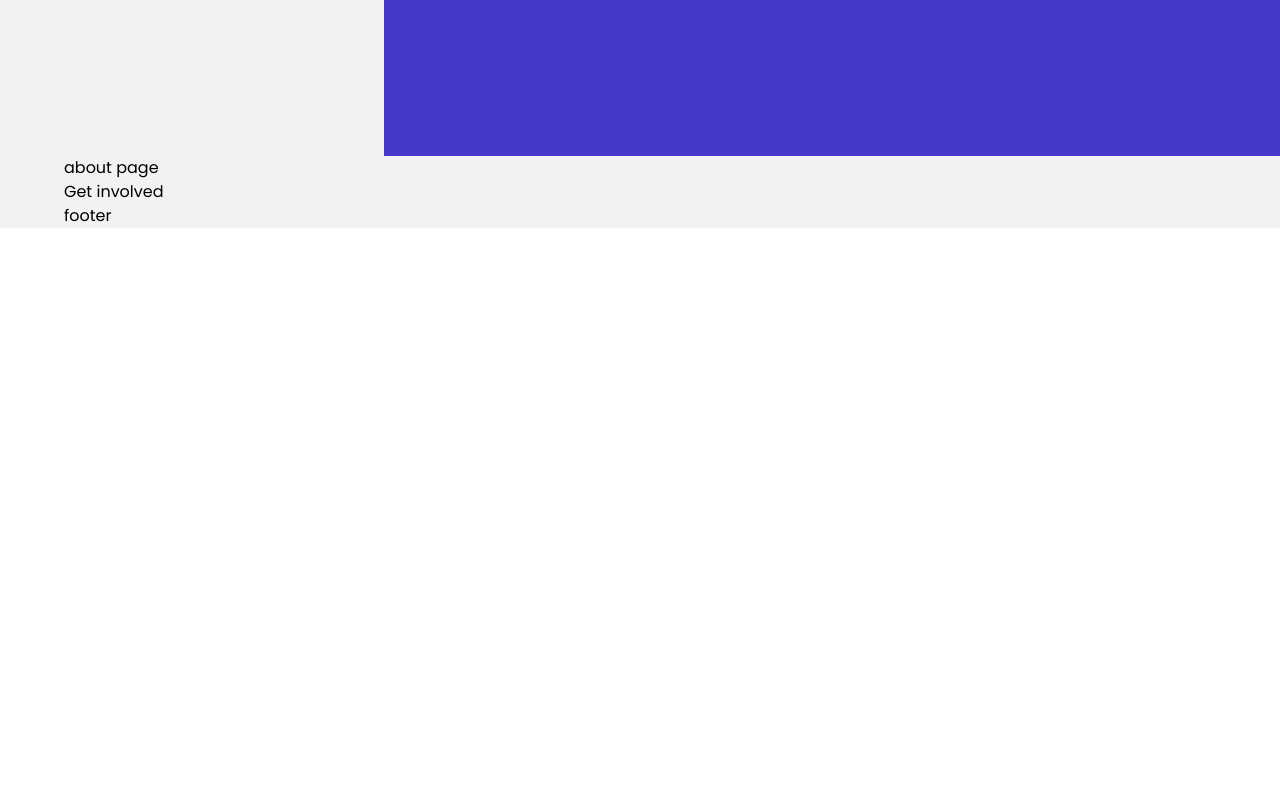
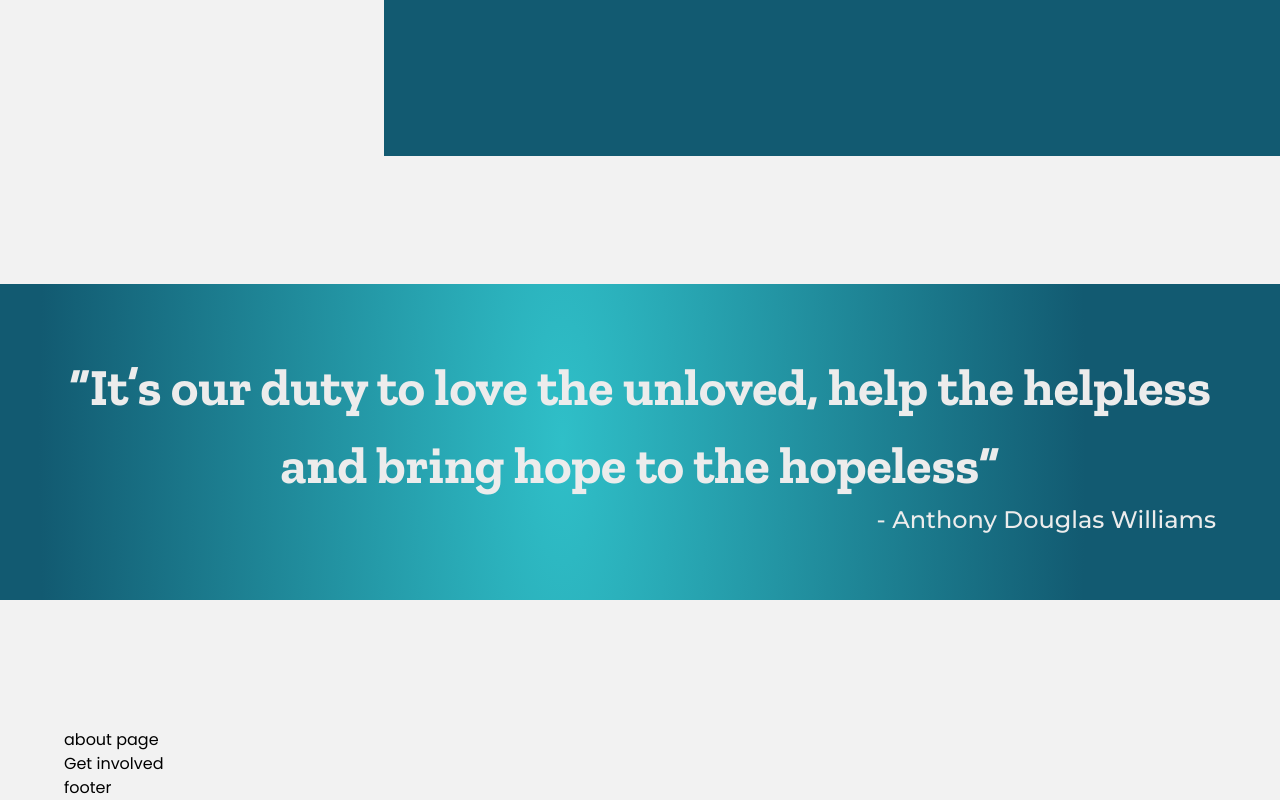
Before and after one commit to eniiku/songs_of_laughter, a React (Vite) app: page / in a window 1280 px wide. Shown: the part 664-1464 px from the top of the page. Before the commit the page ends 892 px from the top, so only its background shows below. Built offline with nearby package versions, Linux system fonts and the light colour scheme.

Commit message:
feat(App): create and style quote section

```diff
--- a/src/App.tsx
+++ b/src/App.tsx
@@ -9,6 +9,8 @@ const App = () => {
         id='home'
         className='w-full min-h-[90vh] relative grid items-center justify-start z-0'
       >
+        <div className='absolute -right-16 top-0 w-[70vw] h-[90vh] bg-[#125A71] -z-10'></div>
+
         <div className='my-auto'>
           <h1 className='font-montserrat font-bold text-7xl mb-4'>
             Rebuilding Lives:
@@ -25,8 +27,17 @@ const App = () => {
             </a>
           </button>
         </div>
+      </div>
 
-        <div className='absolute -right-16 top-0 w-[70vw] h-[90vh] bg-indigo-700 -z-10'></div>
+      <div className='text-center my-32 bg-indigo-500 -mx-16 p-16 radial-gradient text-textWhite'>
+        <q className='font-zilla font-bold text-[52px] mb-10'>
+          It’s our duty to love the unloved, help the helpless and bring hope to
+          the hopeless
+        </q>
+
+        <p className='font-montserrat font-medium text-2xl text-right'>
+          - Anthony Douglas Williams
+        </p>
       </div>
 
       <div>about page</div>
--- a/src/index.css
+++ b/src/index.css
@@ -9,3 +9,10 @@
     font-family: 'Poppins', sans-serif;
   }
 }
+
+/* Use in ./App.tsx */
+
+.radial-gradient {
+background: radial-gradient(40.87% 548.69% at 43.92% 49.87%, #2FBFC8 0%, #125A71 100%);
+
+}
```
